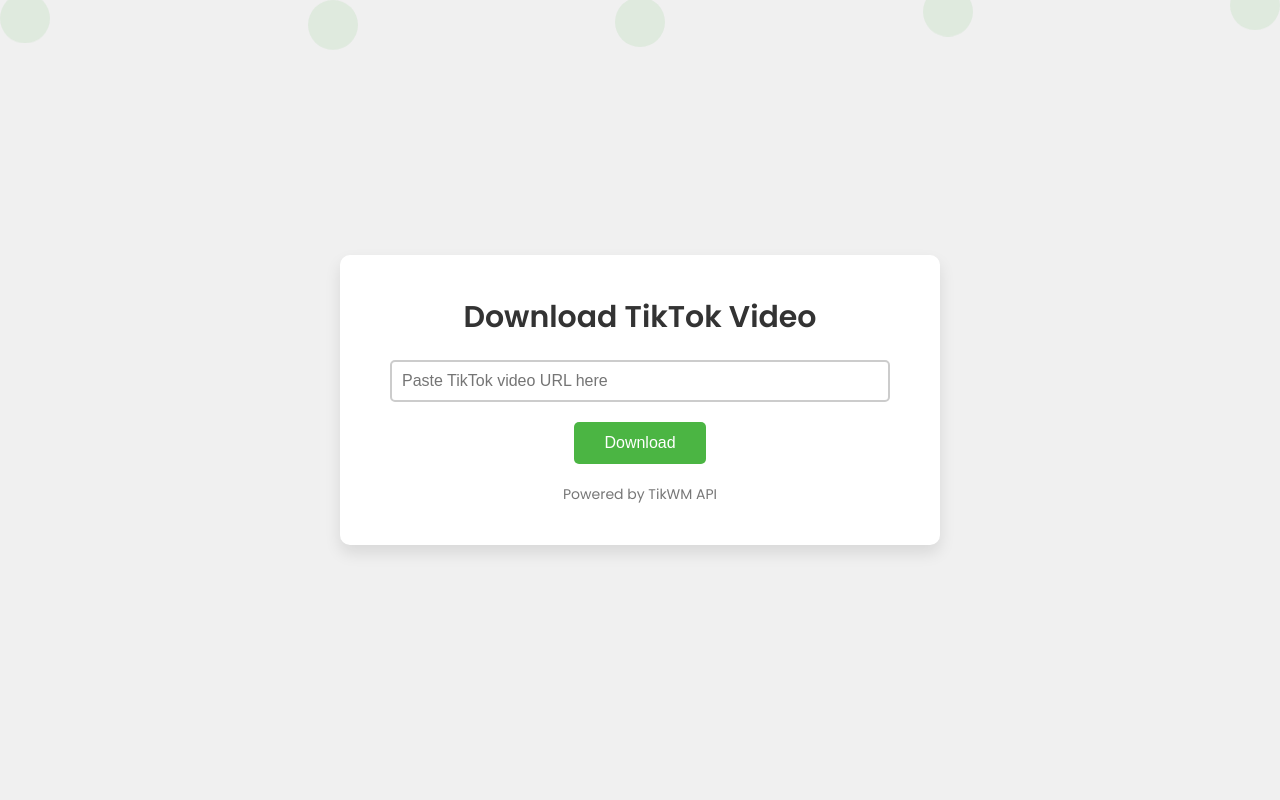
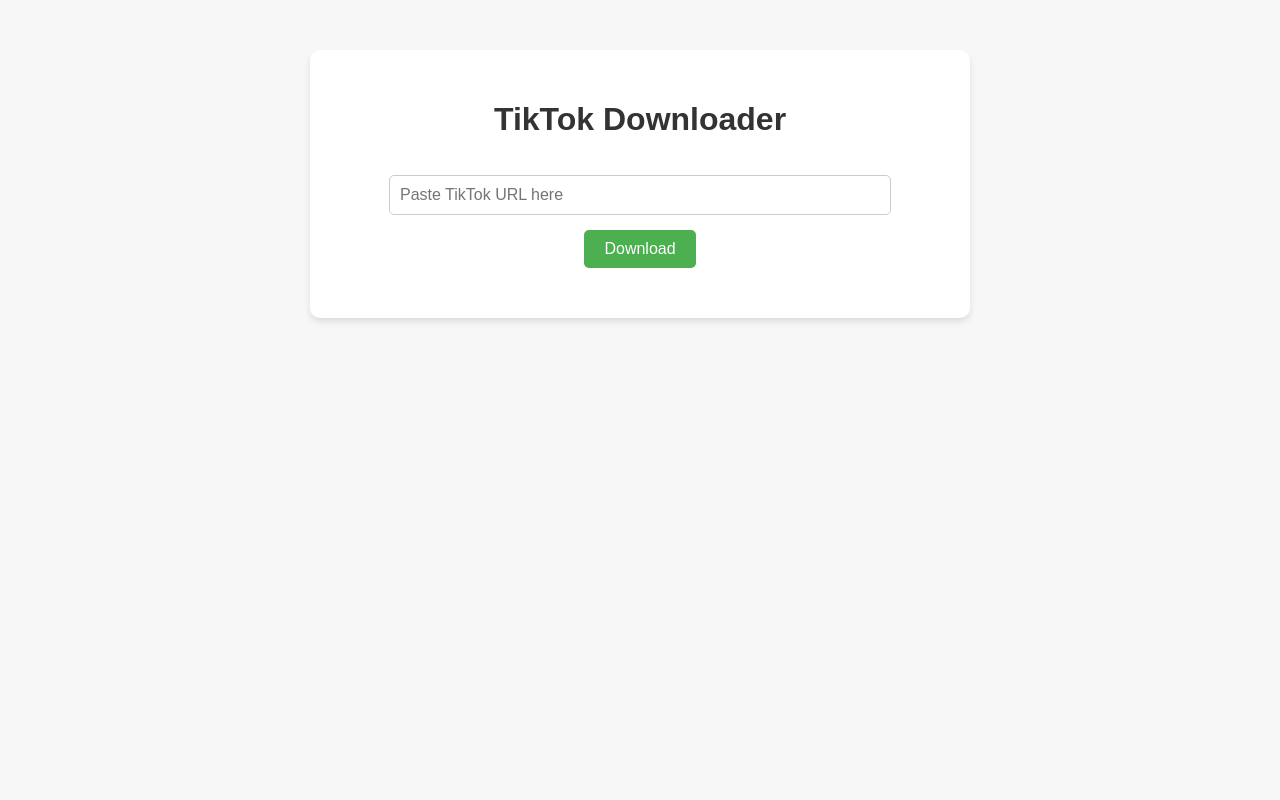
Before and after one commit to AmmarrBN/TiktokDL-Flask, a Flask app: page / in a window 1280 px wide. Run offline with Flask 3, Linux system fonts and the light colour scheme; some libraries are stand-ins or nearby versions.

Commit message:
Update index.html

```diff
--- a/templates/index.html
+++ b/templates/index.html
@@ -3,131 +3,70 @@
 <head>
     <meta charset="UTF-8">
     <meta name="viewport" content="width=device-width, initial-scale=1.0">
-    <meta http-equiv="X-UA-Compatible" content="ie=edge">
-    <title>TikTok Downloader</title>
-    <link href="https://fonts.googleapis.com/css2?family=Poppins:wght@400;600&display=swap" rel="stylesheet">
+    <title>TikTok Video Downloader</title>
     <style>
-        * {
+        body {
+            font-family: Arial, sans-serif;
+            background-color: #f7f7f7;
             margin: 0;
             padding: 0;
-            box-sizing: border-box;
-        }
-
-        body {
-            font-family: 'Poppins', sans-serif;
-            background-color: #f0f0f0;
-            color: #333;
-            display: flex;
-            justify-content: center;
-            align-items: center;
-            height: 100vh;
-            overflow: hidden;
-            margin: 0;
         }
 
         .container {
+            width: 80%;
+            max-width: 600px;
+            margin: 50px auto;
             text-align: center;
             background-color: #fff;
-            padding: 40px;
             border-radius: 10px;
-            box-shadow: 0 8px 16px rgba(0, 0, 0, 0.1);
-            position: relative;
-            max-width: 600px;
-            width: 100%;
+            padding: 30px;
+            box-shadow: 0 4px 6px rgba(0, 0, 0, 0.1);
         }
 
         h1 {
-            font-size: 30px;
+            font-size: 32px;
             color: #333;
-            margin-bottom: 20px;
-            font-weight: 600;
         }
 
-        .input-container {
-            width: 100%;
-            max-width: 500px;
-            margin: 0 auto;
-            margin-bottom: 20px;
-        }
-
-        input[type="text"] {
-            width: 100%;
+        input {
+            width: 80%;
             padding: 10px;
+            margin: 15px 0;
+            border: 1px solid #ccc;
+            border-radius: 5px;
             font-size: 16px;
-            border: 2px solid #ccc;
-            border-radius: 5px;
-            outline: none;
-            transition: border 0.3s ease;
-        }
-
-        input[type="text"]:focus {
-            border-color: #4bb543;
         }
 
         button {
-            background-color: #4bb543;
-            color: white;
-            padding: 12px 30px;
+            padding: 10px 20px;
             font-size: 16px;
             border: none;
             border-radius: 5px;
+            background-color: #4CAF50;
+            color: white;
             cursor: pointer;
-            transition: background-color 0.3s ease;
         }
 
         button:hover {
-            background-color: #45a340;
+            background-color: #45a049;
         }
 
-        .credit {
-            font-size: 14px;
-            margin-top: 20px;
-            color: #777;
-        }
-
-        #result {
-            margin-top: 20px;
+        .hidden {
             display: none;
-            padding: 20px;
-            background-color: #f9f9f9;
-            border-radius: 5px;
-            border: 1px solid #ccc;
-        }
-
-        #result.show {
-            display: block;
-        }
-
-        #error {
-            color: #ff4b4b;
-        }
-
-        #success {
-            color: #4bb543;
         }
 
         .loader-container {
             display: none;
-            justify-content: center;
-            align-items: center;
-            position: absolute;
-            top: 50%;
-            left: 50%;
-            transform: translate(-50%, -50%);
-            z-index: 10;
-        }
-
-        .loader-container.show {
-            display: flex;
+            margin-top: 20px;
         }
 
         .loader {
             border: 8px solid #f3f3f3;
-            border-top: 8px solid #4bb543;
+            border-top: 8px solid #3498db;
             border-radius: 50%;
             width: 40px;
             height: 40px;
-            animation: spin 1s linear infinite;
+            animation: spin 2s linear infinite;
         }
 
         @keyframes spin {
@@ -135,177 +74,105 @@
             100% { transform: rotate(360deg); }
         }
 
-        .background-animation {
-            position: absolute;
-            top: 0;
-            left: 0;
-            right: 0;
-            bottom: 0;
-            z-index: -1;
-            pointer-events: none;
-            display: flex;
-            justify-content: space-between;
-            flex-wrap: wrap;
-            opacity: 0.1;
+        .error {
+            color: red;
+            font-size: 16px;
+            margin-top: 20px;
         }
 
-        .background-animation span {
-            background-color: #4bb543;
-            width: 50px;
-            height: 50px;
-            border-radius: 50%;
-            animation: float 3s ease-in-out infinite;
+        .success {
+            color: green;
+            font-size: 16px;
+            margin-top: 20px;
         }
 
-        .background-animation span:nth-child(1) {
-            animation-delay: 0s;
+        #video-info-table {
+            width: 100%;
+            margin-top: 20px;
+            text-align: left;
+            border-collapse: collapse;
         }
 
-        .background-animation span:nth-child(2) {
-            animation-delay: 0.5s;
+        #video-info-table td {
+            padding: 10px;
+            border-bottom: 1px solid #ddd;
         }
 
-        .background-animation span:nth-child(3) {
-            animation-delay: 1s;
+        #download-video, #download-audio {
+            padding: 10px 15px;
+            margin-top: 10px;
+            background-color: #007BFF;
+            border-radius: 5px;
+            color: white;
+            cursor: pointer;
         }
 
-        .background-animation span:nth-child(4) {
-            animation-delay: 1.5s;
+        #download-video:hover, #download-audio:hover {
+            background-color: #0056b3;
         }
 
-        .background-animation span:nth-child(5) {
-            animation-delay: 2s;
-        }
-
-        @keyframes float {
-            0% {
-                transform: translateY(0);
-            }
-            50% {
-                transform: translateY(-20px);
-            }
-            100% {
-                transform: translateY(0);
-            }
-        }
-
-        @media (max-width: 768px) {
-            .container {
-                padding: 30px;
-            }
-
-            h1 {
-                font-size: 24px;
-            }
-
-            input[type="text"] {
-                font-size: 14px;
-            }
-
-            button {
-                font-size: 14px;
-                padding: 10px 25px;
-            }
-
-            .credit {
-                font-size: 12px;
-            }
-        }
-
-        @media (max-width: 480px) {
-            .container {
-                padding: 20px;
-            }
-
-            h1 {
-                font-size: 20px;
-            }
-
-            input[type="text"] {
-                font-size: 12px;
-            }
-
-            button {
-                font-size: 12px;
-                padding: 8px 20px;
-            }
+        #thumbnail {
+            border-radius: 5px;
         }
     </style>
 </head>
 <body>
-    <div class="background-animation">
-        <span></span>
-        <span></span>
-        <span></span>
-        <span></span>
-        <span></span>
+    <div class="container">
+        <h1>TikTok Downloader</h1>
+        <input type="text" id="url-input" placeholder="Paste TikTok URL here">
+        <button id="download-btn">Download</button>
+
+        <div id="loader-container" class="loader-container">
+            <div class="loader"></div>
         </div>
 
-    <div class="container">
-        <h1>Download TikTok Video</h1>
-        <div class="input-container">
-            <input type="text" id="tiktok-url" placeholder="Paste TikTok video URL here">
-        </div>
-        <button id="download-button">Download</button>
+        <div id="error" class="error"></div>
 
-        <div id="result" class="result">
-            <p id="error"></p>
-            <p id="success"></p>
-            <table id="video-details" style="width: 100%; margin-top: 20px; border-collapse: collapse;">
+        <div id="success" class="success"></div>
+
+        <table id="video-info-table" class="hidden">
             <tr>
-                    <td><strong>Thumbnail:</strong></td>
-                    <td><img id="thumbnail" src="" alt="Thumbnail" style="max-width: 150px; height: auto; border-radius: 10px;"></td>
+                <td>Thumbnail</td>
+                <td><img id="thumbnail" src="" alt="Video Thumbnail" width="100"></td>
             </tr>
             <tr>
-                    <td><strong>Author:</strong></td>
-                    <td><span id="author"></span></td>
+                <td>Author</td>
+                <td id="author"></td>
             </tr>
             <tr>
-                    <td><strong>Title:</strong></td>
-                    <td><span id="title"></span></td>
+                <td>Title</td>
+                <td id="title"></td>
             </tr>
             <tr>
-                    <td colspan="2">
-                        <button id="download-video" style="padding: 10px 20px; background-color: #4bb543; color: white; border: none; border-radius: 5px; cursor: pointer; margin-top: 10px;">
-                            Download Video
-                        </button>
-                        <button id="download-audio" style="padding: 10px 20px; background-color: #ff4b4b; color: white; border: none; border-radius: 5px; cursor: pointer; margin-top: 10px;">
-                            Download Audio
-                        </button>
+                <td>Actions</td>
+                <td>
+                    <button id="download-video">Download Video</button>
+                    <button id="download-audio">Download Audio</button>
                 </td>
             </tr>
         </table>
     </div>
 
-        <div class="loader-container" id="loader-container">
-            <div class="loader"></div>
-        </div>
-
-        <div class="credit">Powered by TikWM API</div>
-    </div>
-
     <script>
-        document.getElementById("download-button").addEventListener("click", function () {
-            var url = document.getElementById("tiktok-url").value;
+        document.getElementById("download-btn").addEventListener("click", function () {
+            var url = document.getElementById("url-input").value.trim();
             if (url) {
                 document.getElementById("loader-container").classList.add("show");
-                document.getElementById("result").classList.remove("show");
                 document.getElementById("error").innerText = "";
                 document.getElementById("success").innerText = "";
 
-                // API request to fetch the video details
                 fetch(`https://tikwm.com/api/?url=${encodeURIComponent(url)}`)
                     .then(response => response.json())
                     .then(data => {
                         document.getElementById("loader-container").classList.remove("show");
-                        document.getElementById("result").classList.add("show");
 
                         if (data.code === 0) {
-                            document.getElementById("success").innerText = "Video Ready to Download!";
+                            // Tampilkan informasi video
+                            document.getElementById("video-info-table").classList.remove("hidden");
 
-                            // Menampilkan thumbnail, author, dan title
-                            document.getElementById("thumbnail").src = data.data.thumb;
-                            document.getElementById("author").innerText = data.data.author;
+                            // Mengisi data dari API
+                            document.getElementById("thumbnail").src = data.data.cover;  // Menggunakan cover sebagai thumbnail
+                            document.getElementById("author").innerText = data.data.author.nickname;  // Menggunakan author.nickname
                             document.getElementById("title").innerText = data.data.title;
 
                             // Menambahkan URL untuk tombol download Video dan Audio
@@ -318,12 +185,14 @@
                             });
 
                             document.getElementById("download-audio").addEventListener("click", function () {
-                                var audioUrl = data.data.audio;
+                                var audioUrl = data.data.music.play;
                                 var a = document.createElement("a");
                                 a.href = audioUrl;
                                 a.download = data.data.title + ".mp3"; // Menyertakan nama file audio
                                 a.click();
                             });
+
+                            document.getElementById("success").innerText = "Video Ready to Download!";
                         } else {
                             document.getElementById("error").innerText = "Failed to fetch video. Please try again.";
                         }
```
Lines whose indentation alone changed are shown as unchanged.
